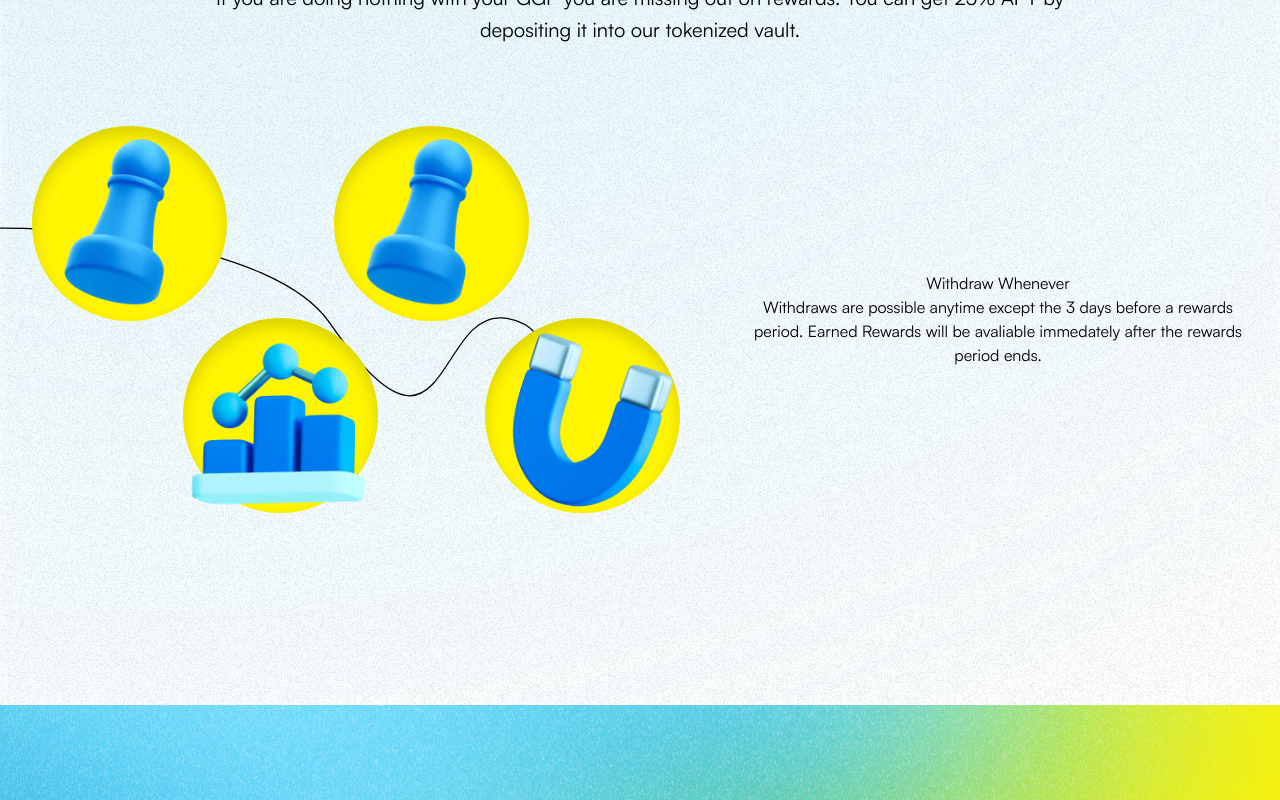
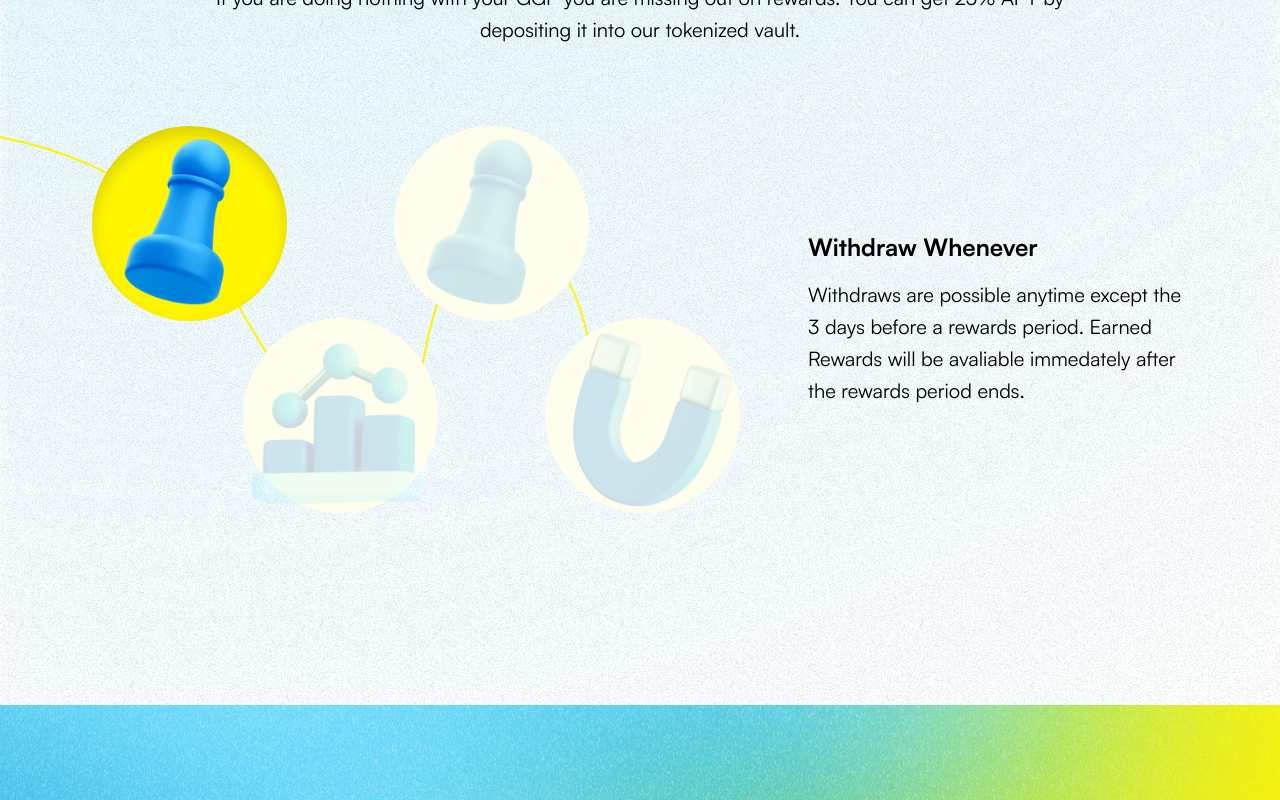
Before and after one commit to gaaabz/ggpVault-landing, a Next.js app: page / in a window 1280 px wide. Shown: the part 1300-2100 px from the top of the page. Built offline with nearby package versions, Linux system fonts and the light colour scheme.

Commit message:
Fix curve and some styles in slider

```diff
--- a/src/app/home.module.scss
+++ b/src/app/home.module.scss
@@ -111,7 +111,7 @@
 
         span {
           &:last-child {
-            @apply rotate-90 transform;
+            @apply rotate-45 transform bg-black text-white;
           }
         }
       }
--- a/src/app/page.tsx
+++ b/src/app/page.tsx
@@ -103,7 +103,9 @@ export default function Home() {
         </Link>
       </section>
 
-      <section className={styles.faqs}>
+      <section
+        className={`${styles.faqs} dark:bg-faq-pattern-dark dark:text-white`}
+      >
         <div className={styles.faqs__container}>
           <div className={styles.faqs__title}>
             <h2>Frequently asked questions</h2>
@@ -114,10 +116,13 @@ export default function Home() {
           </div>
           <div className={styles.faqs__list}>
             {faqs.map((faq, index) => (
-              <details key={index} className={styles.faqs__item}>
-                <summary>
+              <details
+                key={index}
+                className={`${styles.faqs__item} group dark:bg-[#2F2F2F]`}
+              >
+                <summary className="dark:text-white">
                   <span>{faq.title}</span>
-                  <span>
+                  <span className="dark:last:text-white group-open:dark:last:bg-white group-open:dark:last:text-[#2F2F2F]">
                     <IconUnion />
                   </span>
                 </summary>
--- a/src/components/Curve/Curve.tsx
+++ b/src/components/Curve/Curve.tsx
@@ -1,14 +1,14 @@
 const Curve = () => {
   return (
     <svg
-      width="926"
-      height="286"
-      viewBox="0 0 926 286"
+      width="2003"
+      height="362"
+      viewBox="0 0 2003 362"
       fill="none"
       xmlns="http://www.w3.org/2000/svg"
     >
       <path
-        d="M925 285.001C835 277.501 880.5 148.001 780.5 140.5C676.499 132.7 693.5 411.5 512 148C426.485 23.8513 86.5 -10.9995 -78 4.50007C-242.5 19.9997 -487.665 82.3266 -514 140.5"
+        d="M2002 360.5C1912 353 1977.5 108 1843 115.5C1708.5 123 1833 618 1568 149.502C1399 -95.4994 1041 29.4999 773.5 69.0017C506 108.504 1 245.003 1 245.003"
         stroke="currentColor"
         strokeWidth="2"
       />
--- a/src/components/Slider/Slider.tsx
+++ b/src/components/Slider/Slider.tsx
@@ -9,27 +9,35 @@ const Slider = () => {
   return (
     <div className={styles.slider}>
       <div className={styles.slider__graphic}>
-        <div className={styles.slider__curve}>
+        <div className={`${styles.slider__curve} dark:text-white`}>
           <Curve />
         </div>
         <div className={styles.slider__icons}>
-          <div className={styles.slider__icon}>
+          <div
+            className={`${styles.slider__icon} ${styles['slider__icon--active']} dark:bg-[#5B5B5B]`}
+          >
             <Image src={ChessPiece} alt="Great APY" width={117} height={117} />
           </div>
-          <div className={styles.slider__icon}>
+          <div
+            className={`${styles.slider__icon} dark:border dark:border-white dark:border-opacity-5 dark:bg-[#181818]`}
+          >
             <Image src={BarChart} alt="Great APY" width={117} height={117} />
           </div>
-          <div className={styles.slider__icon}>
+          <div
+            className={`${styles.slider__icon} dark:border dark:border-white dark:border-opacity-5 dark:bg-[#181818]`}
+          >
             <Image src={ChessPiece} alt="Great APY" width={117} height={117} />
           </div>
-          <div className={styles.slider__icon}>
+          <div
+            className={`${styles.slider__icon} dark:border dark:border-white dark:border-opacity-5 dark:bg-[#181818]`}
+          >
             <Image src={Magnet} alt="Great APY" width={117} height={117} />
           </div>
         </div>
       </div>
-      <div className={styles.slider__texts}>
+      <div className={`${styles.slider__texts} dark:text-white`}>
         <div className={styles.slider__text}>
-          <h3>Withdraw Whenever</h3>
+          <h3 className="dark:text-primary">Withdraw Whenever</h3>
           <p>
             Withdraws are possible anytime except the 3 days before a rewards
             period. Earned Rewards will be avaliable immedately after the
--- a/src/components/Slider/slider.module.scss
+++ b/src/components/Slider/slider.module.scss
@@ -1,15 +1,15 @@
 .slider {
-  @apply relative flex items-center justify-center gap-28;
+  @apply relative flex max-w-[1100px] items-center justify-center gap-28 self-center;
 
   &__graphic {
     @apply relative flex flex-1 justify-end;
   }
 
   &__curve {
-    @apply absolute -left-8 bottom-0 right-10 top-0 z-0;
+    @apply absolute -left-8 bottom-0 right-10 top-0 z-0 text-primary;
 
     svg {
-      @apply relative block h-full w-full;
+      @apply absolute right-0 top-0 block object-cover object-right;
 
       path {
         @apply absolute bottom-0 left-0 right-0 top-0 block h-full w-full object-cover object-right;
@@ -22,14 +22,38 @@
   }
 
   &__icon {
-    @apply -mr-11 flex h-[195px] w-[195px] items-center justify-center rounded-full bg-primary shadow-[0px_8px_15px_0px_rgba(0,0,0,0.15)_inset];
+    @apply -mr-11 flex h-[195px] w-[195px] items-center justify-center rounded-full bg-[#FFFEED];
 
     &:nth-child(2n) {
       @apply mt-48;
     }
 
     img {
-      @apply w-auto object-contain object-center;
+      @apply w-auto object-contain object-center opacity-20;
+    }
+
+    &--active {
+      @apply bg-primary shadow-[0px_8px_15px_0px_rgba(0,0,0,0.15)_inset];
+
+      img {
+        @apply opacity-100;
+      }
+    }
+  }
+
+  &__texts {
+    @apply flex max-w-[380px] flex-col gap-10;
+  }
+
+  &__text {
+    @apply flex flex-col gap-4 text-left;
+
+    h3 {
+      @apply text-2xl font-bold;
+    }
+
+    p {
+      @apply text-xl;
     }
   }
 }
```
Also changed, not shown: src/images/curve.svg.
